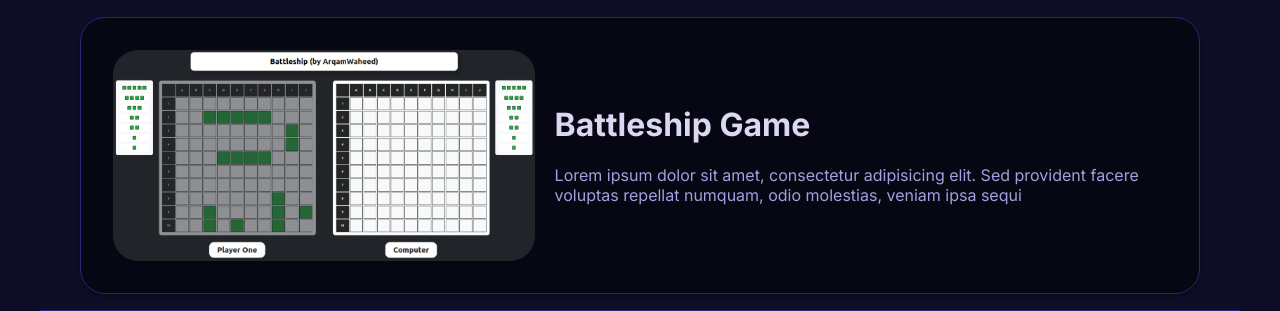
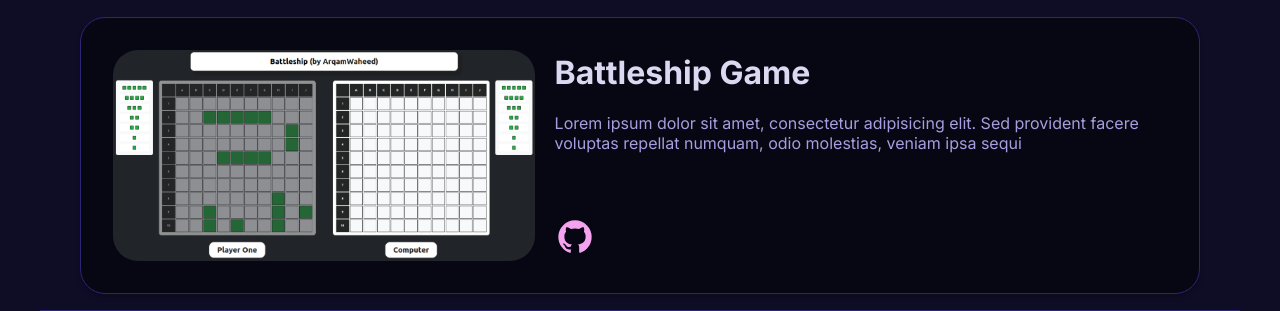
Before and after one commit to ArqamWaheed/homepage, a plain HTML site: page index.html in a window 1280 px wide. Shown: the part 735-1046 px from the top of the page. Drawn offline with Linux system fonts and the light colour scheme.

Commit message:
LAptop commit

```diff
--- a/index.html
+++ b/index.html
@@ -50,8 +50,16 @@
                     <img src="./images/Battleship.png" alt="Battleship Game">
                 </div>
                 <div class="ProjectAbout">
-                    <h2>Battleship Game</h2>
-                    <p>Lorem ipsum dolor sit amet, consectetur adipisicing elit. Sed provident facere voluptas repellat numquam, odio molestias, veniam ipsa sequi </p>
+                    <div class="ProjectAboutHeader">
+                        <h2>Battleship Game</h2>
+                        <p>Lorem ipsum dolor sit amet, consectetur adipisicing elit. Sed provident facere voluptas repellat numquam, odio molestias, veniam ipsa sequi </p>
+                    </div>
+                    <div class="ProjectAboutFooter">
+                        <div class="GithubSVGDiv">
+                            <svg xmlns="http://www.w3.org/2000/svg" width = "40px" viewBox="0 0 24 24"><title>github</title><path class="GithubSVG" d="M12,2A10,10 0 0,0 2,12C2,16.42 4.87,20.17 8.84,21.5C9.34,21.58 9.5,21.27 9.5,21C9.5,20.77 9.5,20.14 9.5,19.31C6.73,19.91 6.14,17.97 6.14,17.97C5.68,16.81 5.03,16.5 5.03,16.5C4.12,15.88 5.1,15.9 5.1,15.9C6.1,15.97 6.63,16.93 6.63,16.93C7.5,18.45 8.97,18 9.54,17.76C9.63,17.11 9.89,16.67 10.17,16.42C7.95,16.17 5.62,15.31 5.62,11.5C5.62,10.39 6,9.5 6.65,8.79C6.55,8.54 6.2,7.5 6.75,6.15C6.75,6.15 7.59,5.88 9.5,7.17C10.29,6.95 11.15,6.84 12,6.84C12.85,6.84 13.71,6.95 14.5,7.17C16.41,5.88 17.25,6.15 17.25,6.15C17.8,7.5 17.45,8.54 17.35,8.79C18,9.5 18.38,10.39 18.38,11.5C18.38,15.32 16.04,16.16 13.81,16.41C14.17,16.72 14.5,17.33 14.5,18.26C14.5,19.6 14.5,20.68 14.5,21C14.5,21.27 14.66,21.59 15.17,21.5C19.14,20.16 22,16.42 22,12A10,10 0 0,0 12,2Z" /></svg>
+                        </div>
+                    </div>
+
                 </div>
             </div>
         </section>
--- a/styles.css
+++ b/styles.css
@@ -286,6 +286,10 @@ nav ul li:hover, nav svg:hover {
 }
 
 .ProjectAbout {
+    height: 204px;
+    display: flex;
+    flex-direction: column;
+    justify-content: space-between;
     flex-grow: 1;
     flex-basis: min-content;
 }
@@ -304,6 +308,15 @@ nav ul li:hover, nav svg:hover {
     color: var(--text-muted);
 }
 
+.GithubSVG {
+    fill: var(--color-tertiary);
+}
+
+.GithubSVGDiv:hover {
+    cursor: pointer;
+    border-radius: 25px;
+}
+
 @media (max-width: 768px) {
     .ProjectCard {
         flex-direction: column;
```
